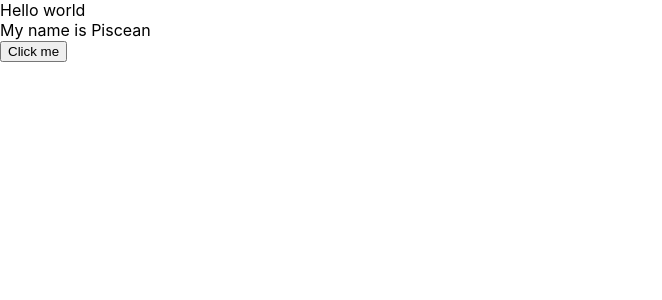
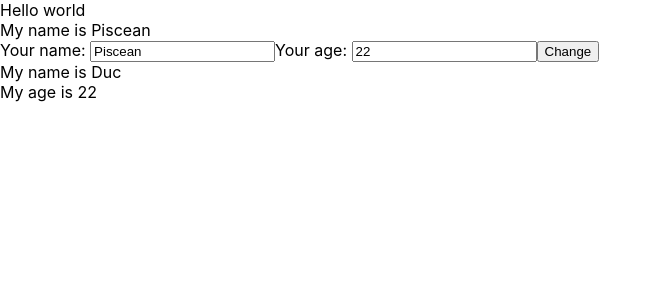
Before and after one commit to PhanTrungDuc25203/learn_react_hook, a React (Create React App) app: page / in a window 1280 px wide. Shown: the top 300 px of the page, without its empty margins (0-662 px from the left). Built offline with nearby package versions, Linux system fonts and the light colour scheme.

Commit message:
react basic 4

```diff
--- /dev/null
+++ b/src/components/DisplayInfo.js
@@ -0,0 +1,15 @@
+import React from "react";
+
+class DisplayInfo extends React.Component {
+    render() {
+        const { name, age } = this.props;
+        return (
+            <div>
+                <div>My name is {name}</div>
+                <div>My age is {age}</div>
+            </div>
+        )
+    }
+}
+
+export default DisplayInfo;
--- a/src/components/MyComponent.js
+++ b/src/components/MyComponent.js
@@ -1,23 +1,14 @@
 import React from "react";
+import UserInfo from "./UserInfo";
+import DisplayInfo from "./DisplayInfo";
 
 class MyComponent extends React.Component {
-    state = {
-        name: 'Piscean',
-        address: 'Vietnam',
-        age: 22
-    }
-
-    handleClick(event) {
-        alert("Button clicked");
-        // console.log("State's name:", this.state.name);
-    }
 
     render() {
         return (
             <div>
-                My name is {this.state.name}
-                <br />
-                <button onClick={this.handleClick}>Click me</button>
+                <UserInfo />
+                <DisplayInfo name="Duc" age="22" />
             </div>
         );
     }
--- /dev/null
+++ b/src/components/UserInfo.js
@@ -0,0 +1,55 @@
+import React from "react";
+
+class UserInfo extends React.Component {
+
+    state = {
+        name: 'Piscean',
+        address: 'Vietnam',
+        age: 22
+    }
+
+    handleOnChangeNameInput(event) {
+        this.setState({
+            name: event.target.value
+        })
+    }
+
+    handleOnChangeAgeInput(event) {
+        this.setState({
+            age: event.target.value
+        })
+    }
+
+    handleOnSubmit(event) {
+        event.preventDefault();
+        console.log(this.state)
+    }
+
+    render() {
+        return (
+            <div>
+                My name is {this.state.name}
+                <br />
+                <form onSubmit={(event) => { this.handleOnSubmit(event) }}>
+                    <label>Your name: </label>
+                    <input
+                        value={this.state.name}
+                        type="text"
+                        onChange={(event) => { this.handleOnChangeNameInput(event) }}>
+                    </input>
+                    <label>Your age: </label>
+                    <input
+                        value={this.state.age}
+                        type="text"
+                        onChange={(event) => { this.handleOnChangeAgeInput(event) }}>
+                    </input>
+
+                    <button>Change</button>
+
+                </form>
+            </div>
+        );
+    }
+}
+
+export default UserInfo;
```
